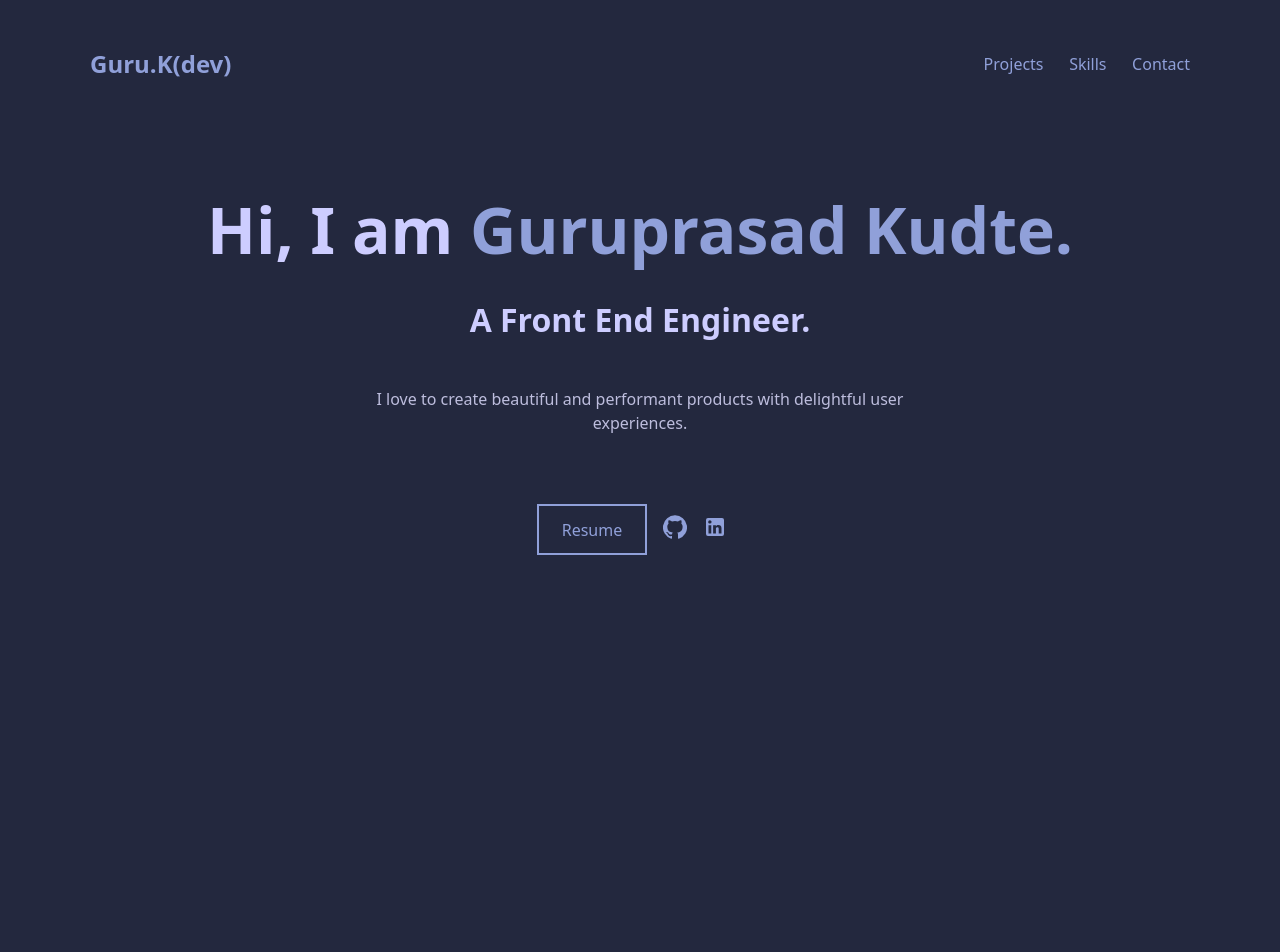
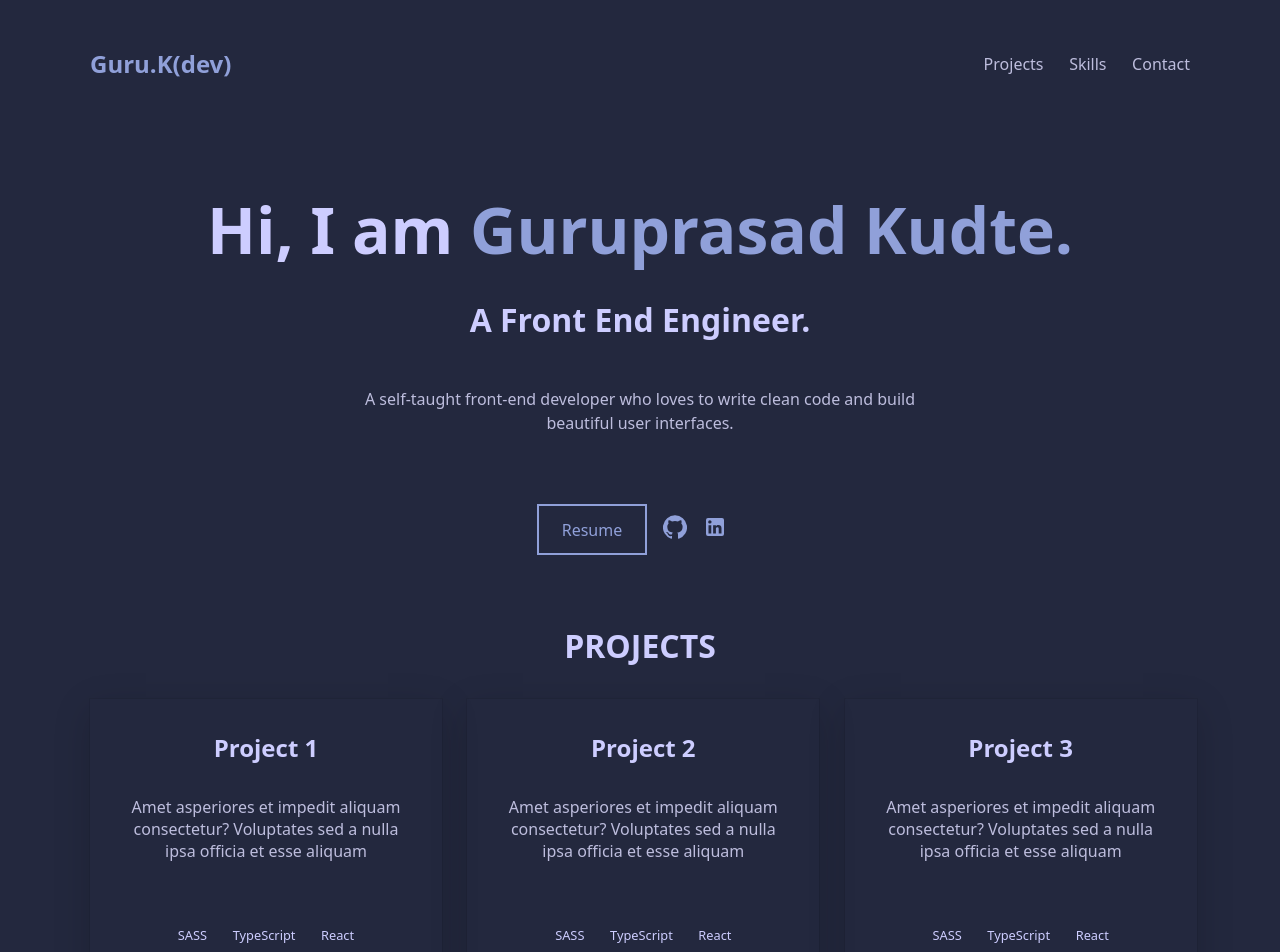
Before and after one commit to gurukudte/gurukudte.github.io, a React (Create React App) app: page / in a window 1280 px wide. Shown: the top 952 px of the page. Before the commit the page ends 800 px from the top, so only its background shows below. Built offline with nearby package versions, Linux system fonts and the light colour scheme.

Commit message:
Added Projects

```diff
--- a/package.json
+++ b/package.json
@@ -12,6 +12,7 @@
     "react-dom": "^18.2.0",
     "react-scripts": "5.0.1",
     "styled-components": "^5.3.6",
+    "uniqid": "^5.4.0",
     "web-vitals": "^2.1.4"
   },
   "scripts": {
--- a/src/components/App.js
+++ b/src/components/App.js
@@ -1,7 +1,7 @@
 import { ThemeProvider } from 'styled-components';
-import Header from './Header';
-import Main from './Main';
 import GlobalStyles from './styled/Global';
+import Intro from './Intro/Intro';
+import Projects from './Projects/Projects';
 
 const theme = {
   colors:{
@@ -10,7 +10,14 @@ const theme = {
     footer:'',
     primary:'#90a0d9',
     secondary:'#bdbddd'
+  },
+  flex:{
+    flexCenter:'display:flex; align-items:center; justify-content:center;'
+  },
+  marginCenter:{
+    center:`max-width: 1100px; width: 95%; margin: 0 auto;`
   }
+
 }
 
 
@@ -19,8 +26,8 @@ function App() {
     <ThemeProvider theme = {theme}>
       <>
         <GlobalStyles/>
-        <Header/>
-        <Main/>
+        <Intro/>
+        <Projects/>
       </>
     </ThemeProvider>
   );
--- a/src/components/Header.js
+++ b/src/components/Intro/Header.js
@@ -7,7 +7,7 @@ const Header = () => {
       <h3><a href="https://gurukudte.github.io/">Guru.K(dev)</a></h3>
       <nav>
         <ul>
-          <li><a href="#">Projects</a></li>
+          <li><a href="#projects">Projects</a></li>
           <li><a href="#">Skills</a></li>
           <li><a href="#">Contact</a></li>
         </ul>
@@ -70,7 +70,7 @@ const HeaderWrapper = styled.header`
           color:#bdbddd;
           font-size:16px;
           line-height:24px;
-          color:#90a0d9;
+          color:${({theme})=>theme.colors.secondary};
           font-weight:500;
         }
       }
--- /dev/null
+++ b/src/components/Intro/Intro.js
@@ -0,0 +1,14 @@
+import React from 'react';
+import Header from './Header';
+import Main from './Main';
+
+const Intro = () => {
+  return (
+    <>
+    <Header/>
+    <Main/>
+    </>
+  );
+};
+
+export default Intro;
--- a/src/components/Main.js
+++ b/src/components/Intro/Main.js
@@ -10,8 +10,8 @@ const Main = () => {
         </h1>
         <h2>A Front End Engineer.</h2>
         <p>
-          I love to create beautiful and performant products with delightful
-          user experiences.
+          A self-taught front-end developer who loves to write clean code and
+          build beautiful user interfaces.
         </p>
         <div>
           <a href="htttp:example.com">
@@ -66,38 +66,36 @@ const MainWrapper = styled.main`
     h2 {
       margin-top: 2rem;
       font-size: 2rem;
-      font-weight:800;
+      font-weight: 800;
       line-height: 1.2;
       color: #cdcdff;
     }
     p {
       margin-top: 3em;
       font-size: 16px;
-      line-height:24px;
+      line-height: 24px;
       max-width: 600px;
       color: ${({ theme }) => theme.colors.secondary};
       display: flex;
       align-items: center;
       text-align: center;
+    }
+    div {
+      margin-top: 5rem;
 
-    }
-    div{
-      margin-top:5rem;
+      display: flex;
+      flex-direction: row;
 
-      display:flex;
-      flex-direction:row;
-
-
-      a{
-        color:${({ theme }) => theme.colors.primary};
-        margin-right:1rem;
+      a {
+        color: ${({ theme }) => theme.colors.primary};
+        margin-right: 1rem;
         position: relative;
 
-        span{
-          padding:0.8rem 1.4rem;
+        span {
+          padding: 0.8rem 1.4rem;
           border: 2px solid ${({ theme }) => theme.colors.primary};
         }
-        svg{
+        svg {
           fill: currentColor;
           width: 1em;
           height: 1em;
@@ -108,19 +106,19 @@ const MainWrapper = styled.main`
           user-select: none;
         }
 
-        &:before{
+        &:before {
           content: "";
           display: inline;
           width: 0;
           height: 0.2em;
           position: absolute;
           bottom: 0;
-          transition: width .9s ease-in;
+          transition: width 0.9s ease-in;
         }
-        &:hover{
-          &:before{
-            width:100%;
-            background-color:${({theme})=>theme.colors.primary};
+        &:hover {
+          &:before {
+            width: 100%;
+            background-color: ${({ theme }) => theme.colors.primary};
           }
         }
       }
--- /dev/null
+++ b/src/components/Projects/ProjectContainer.js
@@ -0,0 +1,62 @@
+import React from 'react';
+import styled from 'styled-components';
+
+
+const ProjectContainer = ({ project }) => {
+
+  return (
+    <ProjectContainerWrapper>
+      <h3>{project.name}</h3>
+      <p>{project.description}</p>
+      {project.stack && (
+        <ul>
+          {project.stack.map((item)=>(
+            <li key={item} >
+              {item}
+            </li>
+          ))}
+        </ul>
+      )}
+    </ProjectContainerWrapper>
+  )
+}
+
+export default ProjectContainer;
+
+const ProjectContainerWrapper = styled.div`
+  display: grid;
+  place-items:center;
+  grid-template-columns: repeat(auto-fit, minmax(18em, 1fr));
+  grid-gap: 1em;
+
+  &:hover{
+    transform: translateY(-7px);
+  }
+
+  padding:2em;
+  margin:0 auto;
+  box-shadow:rgba(0,0,0,0.16) 0px 10px 36px 0px,rgba(0,0,0,0.06) 0px 0px 0px 1px;
+  transition: transform .2s linear,-webkit-transform .2s linear;
+  h3{
+    color:#cdcdff;
+    font-size:24px;
+  }
+  p{
+    color:#bdbddd;
+    text-align:center;
+    font-size:16px;
+  }
+  ul{
+    display: flex;
+    flex-wrap: wrap;
+    justify-content: center;
+    margin: 1.2em 0;
+    li{
+      color:#cdcdff;
+      list-style:none;
+      padding:1em;
+      font-weight: 500;
+      font-size: .8rem;
+    }
+  }
+`;
--- /dev/null
+++ b/src/components/Projects/Projects.js
@@ -0,0 +1,44 @@
+import React from 'react';
+import styled from 'styled-components';
+import projects from '../projects';
+import ProjectContainer  from './ProjectContainer';
+
+
+
+const Projects = () => {
+  if (!projects.length) return null
+
+  return (
+    <ProjectWrapper id='projects'>
+      <h2>Projects</h2>
+
+      <div>
+        {projects.map((project) => (
+          <ProjectContainer project={project} />
+        ))}
+      </div>
+    </ProjectWrapper>
+  )
+}
+
+export default Projects;
+
+const ProjectWrapper = styled.section`
+  max-width: 1100px;
+  margin: 0 auto;
+  h2{
+    text-align:center;
+    margin-bottom:2rem;
+    margin-top:5rem;
+    font-size:2rem;
+    text-transform: uppercase;
+    color:#cdcdff;
+  }
+  div{
+    display: grid;
+    place-items:center;
+    grid-template-columns: repeat(auto-fit, minmax(18em, 1fr));
+    grid-gap: 2em;
+    margin-bottom:5rem;
+  }
+`;
--- /dev/null
+++ b/src/components/projects.js
@@ -0,0 +1,30 @@
+const projects = [
+    // projects can be added an removed
+    // if there are no projects, Projects section won't show up
+    {
+      name: 'Project 1',
+      description:
+        'Amet asperiores et impedit aliquam consectetur? Voluptates sed a nulla ipsa officia et esse aliquam',
+      stack: ['SASS', 'TypeScript', 'React'],
+      sourceCode: 'https://github.com',
+      livePreview: 'https://github.com',
+    },
+    {
+      name: 'Project 2',
+      description:
+        'Amet asperiores et impedit aliquam consectetur? Voluptates sed a nulla ipsa officia et esse aliquam',
+      stack: ['SASS', 'TypeScript', 'React'],
+      sourceCode: 'https://github.com',
+      livePreview: 'https://github.com',
+    },
+    {
+      name: 'Project 3',
+      description:
+        'Amet asperiores et impedit aliquam consectetur? Voluptates sed a nulla ipsa officia et esse aliquam',
+      stack: ['SASS', 'TypeScript', 'React'],
+      sourceCode: 'https://github.com',
+      livePreview: 'https://github.com',
+    },
+  ]
+
+  export default projects;
```
Also changed, not shown: src/components/styled/Global.js (line endings or trailing spaces), 1 other file (tests, documents, lock files or other folders).
